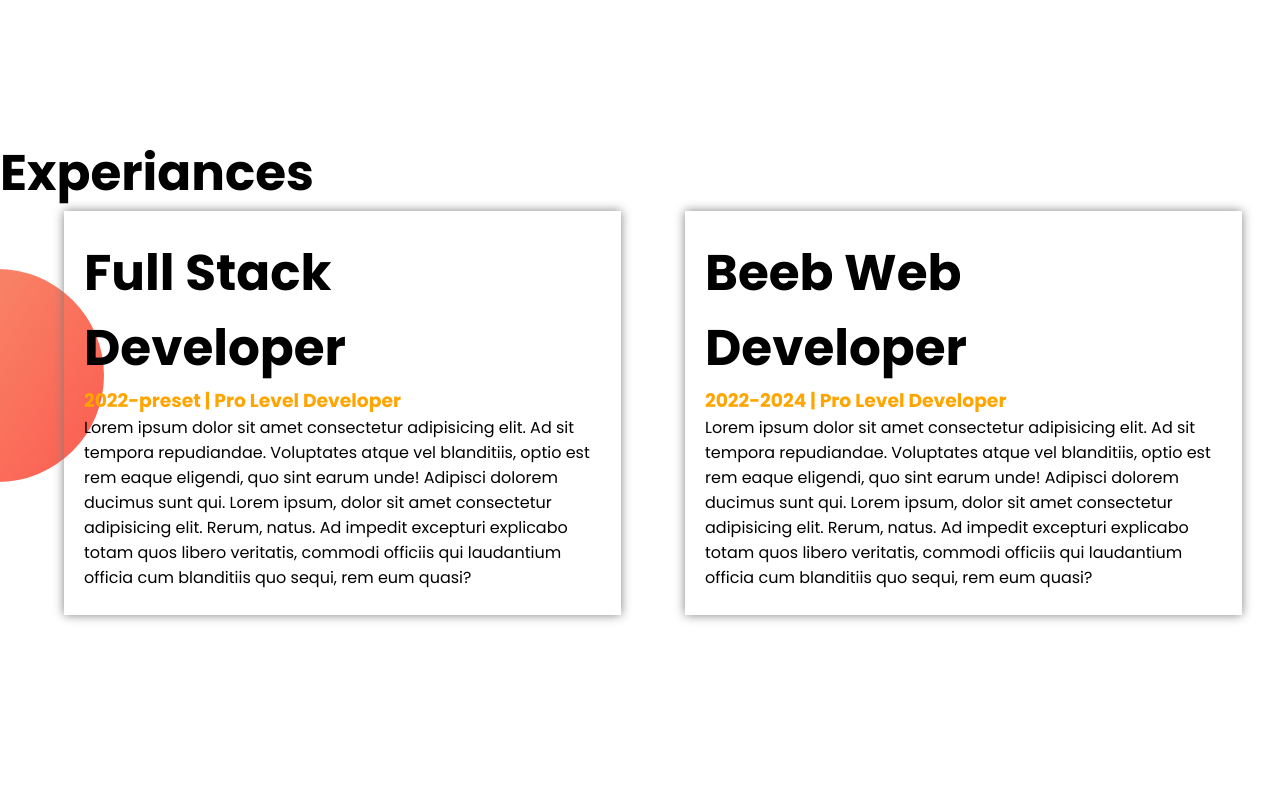
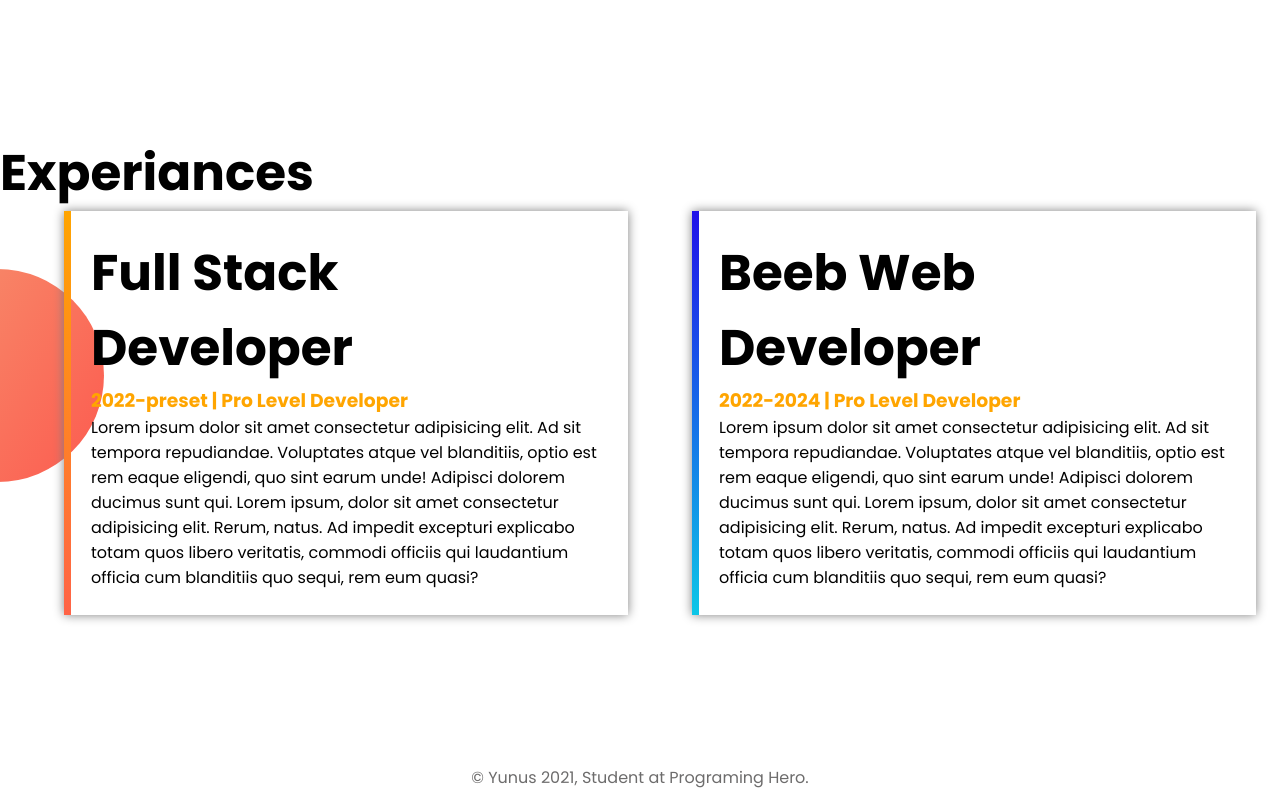
Before and after one commit to YunusAPolash/developer-portfolio, a plain HTML site: page index.html in a window 1280 px wide. Shown: the part 1178-1978 px from the top of the page. Before the commit the page ends 1943 px from the top, so only its background shows below. Drawn offline with Linux system fonts and the light colour scheme.

Commit message:
Footer and expariance completed

```diff
--- a/index.html
+++ b/index.html
@@ -56,7 +56,7 @@
     <section class="expariance-area">
       <h1>Experiances</h1>
       <div class="flexible-section">
-        <div class="expariance-item">
+        <div class="expariance-item" id="web-exp">
           <h1>Full Stack Developer</h1>
           <h3 class="text-orange">2022-preset | Pro Level Developer</h3>
           <p>
@@ -69,7 +69,7 @@
             quo sequi, rem eum quasi?
           </p>
         </div>
-        <div class="expariance-item">
+        <div class="expariance-item" id="web-exp2">
           <h1>Beeb Web Developer</h1>
           <h3 class="text-orange">2022-2024 | Pro Level Developer</h3>
           <p>
@@ -84,5 +84,8 @@
         </div>
       </div>
     </section>
+    <footer>
+      <p>&copy; Yunus 2021, Student at Programing Hero.</p>
+    </footer>
   </body>
 </html>
--- a/style.css
+++ b/style.css
@@ -61,3 +61,21 @@ h1 {
   background-repeat: no-repeat;
   background-position: left center;
 }
+
+#web-exp {
+  border-left: 7px solid;
+  border-image: linear-gradient(orange, tomato);
+  border-image-slice: 1;
+}
+
+#web-exp2 {
+  border-left: 7px solid;
+  border-image: linear-gradient(rgb(32, 17, 233), rgb(13, 199, 231));
+  border-image-slice: 1;
+}
+
+footer p {
+  text-align: center;
+  color: rgb(109, 108, 108);
+  margin-bottom: 10px;
+}
```
Also changed, not shown: 4 other files.
